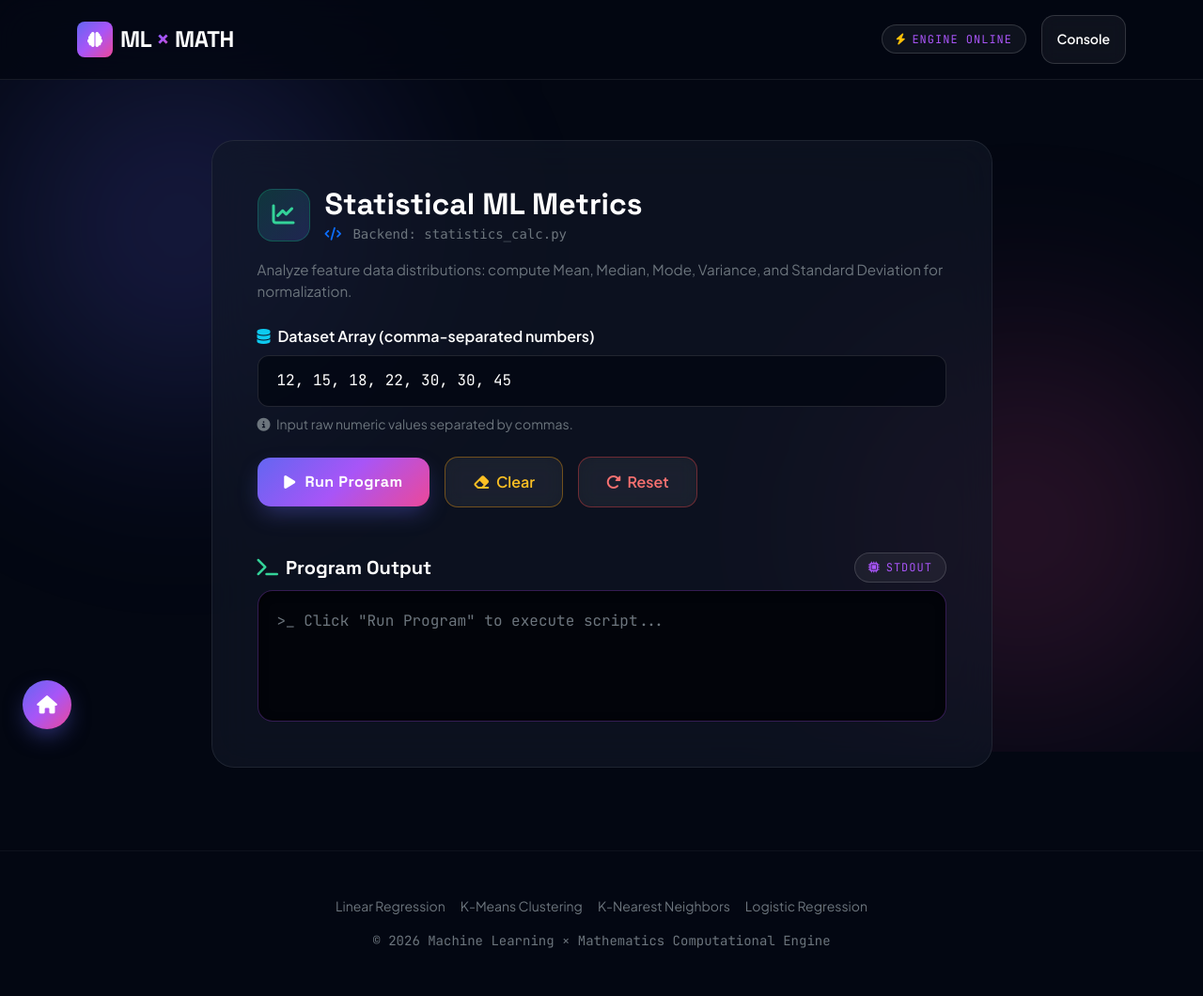
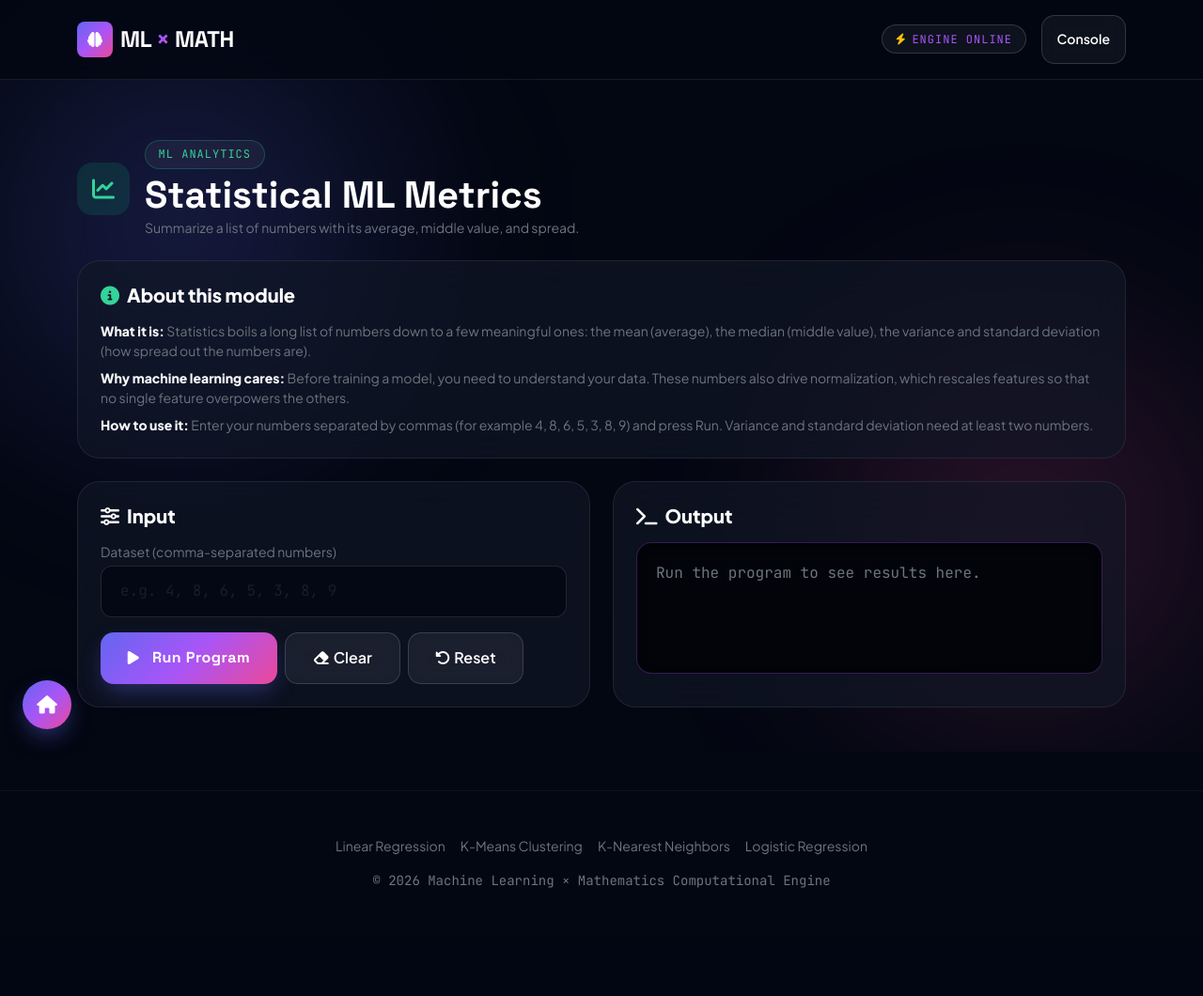
Before and after one commit to Anamolsnwr/ML_MATH_LAB, a Flask app: page /statistics in a window 1280 px wide. Shown: the whole page at 94% size. After the commit the page ends 945 px from the top, so only its background shows below. Run offline with Flask 3, Linux system fonts and the light colour scheme.

Commit message:
adding explanation feature in statistics module

```diff
--- a/templates/statistics.html
+++ b/templates/statistics.html
@@ -1,67 +1,131 @@
 {% extends 'base.html' %}
+{% block title %}Statistical ML Metrics — ML × MATH{% endblock %}
 
 {% block content %}
-<div class="row justify-content-center py-4">
-  <div class="col-lg-9">
-    <div class="fusion-node p-4 p-md-5">
+<section class="py-4">
+  <div class="d-flex align-items-center gap-3 mb-4">
+    <div class="p-3 rounded-4" style="background: rgba(16, 185, 129, 0.15); color: #34D399;">
+      <i class="fa-solid fa-chart-line fa-xl"></i>
+    </div>
+    <div>
+      <span class="fusion-badge" style="color: #34D399; border-color: rgba(16, 185, 129, 0.3);">ML ANALYTICS</span>
+      <h1 class="fw-bold text-white mb-0 mt-1" style="font-family: var(--font-display);">Statistical ML Metrics</h1>
+      <p class="text-secondary small mb-0">Summarize a list of numbers with its average, middle value, and spread.</p>
+    </div>
+  </div>
 
-      <!-- Title Block with Icon -->
-      <div class="d-flex align-items-center gap-3 mb-3">
-        <div class="p-3 rounded-4 d-flex align-items-center justify-content-center"
-             style="background: linear-gradient(135deg, rgba(16, 185, 129, 0.2), rgba(99, 102, 241, 0.2)); color: #34D399; width: 56px; height: 56px; border: 1px solid rgba(16, 185, 129, 0.3);">
-          <i class="fa-solid fa-chart-line fa-xl"></i>
+  <div class="fusion-node p-4 mb-4">
+    <h5 class="fw-bold text-white mb-3"><i class="fa-solid fa-circle-info me-2" style="color:#34D399;"></i>About this module</h5>
+    <p class="text-secondary small mb-2"><strong class="text-light">What it is:</strong> Statistics boils a long list of numbers down to a few meaningful ones: the mean (average), the median (middle value), the variance and standard deviation (how spread out the numbers are).</p>
+    <p class="text-secondary small mb-2"><strong class="text-light">Why machine learning cares:</strong> Before training a model, you need to understand your data. These numbers also drive normalization, which rescales features so that no single feature overpowers the others.</p>
+    <p class="text-secondary small mb-0"><strong class="text-light">How to use it:</strong> Enter your numbers separated by commas (for example 4, 8, 6, 5, 3, 8, 9) and press Run. Variance and standard deviation need at least two numbers.</p>
+  </div>
+
+  <div class="row g-4">
+    <div class="col-lg-6">
+      <div class="fusion-node p-4 h-100">
+        <h5 class="fw-bold text-white mb-3"><i class="fa-solid fa-sliders me-2"></i>Input</h5>
+        <div class="mb-3">
+          <label class="text-secondary small mb-1 d-block">Dataset (comma-separated numbers)</label>
+          <input type="text" class="form-control fusion-input" id="datasetInput" placeholder="e.g. 4, 8, 6, 5, 3, 8, 9">
         </div>
-        <div>
-          <h2 class="fw-bold text-white mb-0" style="font-family: var(--font-display);">Statistical ML Metrics</h2>
-          <span class="text-secondary small font-monospace"><i class="fa-solid fa-code me-1 text-primary"></i> Backend: statistics_calc.py</span>
+        <div class="d-flex flex-wrap gap-2 mt-3">
+          <button class="btn btn-fusion" id="runBtn"><i class="fa-solid fa-play me-1"></i>Run Program</button>
+          <button class="btn btn-fusion-secondary" id="clearBtn"><i class="fa-solid fa-eraser me-1"></i>Clear</button>
+          <button class="btn btn-fusion-secondary" id="resetBtn"><i class="fa-solid fa-rotate-left me-1"></i>Reset</button>
         </div>
       </div>
+    </div>
 
-      <!-- Description -->
-      <p class="text-secondary mb-4" style="font-size: 0.95rem;">
-        Analyze feature data distributions: compute Mean, Median, Mode, Variance, and Standard Deviation for normalization.
-      </p>
-
-      <!-- Input Form -->
-      <form id="stats-form" class="mb-4">
-        <div class="mb-3">
-          <label for="dataset-input" class="form-label text-white fw-semibold mb-2">
-            <i class="fa-solid fa-database me-2 text-info"></i>Dataset Array (comma-separated numbers)
-          </label>
-          <input type="text" id="dataset-input" class="form-control fusion-input" value="12, 15, 18, 22, 30, 30, 45" placeholder="e.g. 10, 20, 30, 40">
-          <div class="form-text text-secondary mt-2 small">
-            <i class="fa-solid fa-circle-info me-1"></i> Input raw numeric values separated by commas.
-          </div>
+    <div class="col-lg-6">
+      <div class="fusion-node p-4 h-100">
+        <h5 class="fw-bold text-white mb-3"><i class="fa-solid fa-terminal me-2"></i>Output</h5>
+        <div id="outputBox" class="output-box">
+          <p class="text-secondary mb-0">Run the program to see results here.</p>
         </div>
-
-        <!-- Action Buttons -->
-        <div class="d-flex flex-wrap align-items-center gap-3 mt-4">
-          <button type="submit" class="btn btn-fusion">
-            <i class="fa-solid fa-play"></i> Run Program
-          </button>
-          <button type="button" id="clear-btn" class="btn btn-fusion-secondary" style="border-color: rgba(245, 158, 11, 0.4); color: #FBBF24 !important;">
-            <i class="fa-solid fa-eraser me-1"></i> Clear
-          </button>
-          <button type="reset" class="btn btn-fusion-secondary" style="border-color: rgba(239, 68, 68, 0.4); color: #F87171 !important;">
-            <i class="fa-solid fa-rotate-right me-1"></i> Reset
-          </button>
+        <div id="explanationBox" class="mt-3 p-3 rounded-3 d-none" style="background: rgba(16,185,129,0.1); border: 1px solid rgba(16,185,129,0.3);">
+          <div class="small fw-bold mb-1" style="color:#34D399;"><i class="fa-solid fa-lightbulb me-1"></i>What this means</div>
+          <div id="explanationText" class="small text-light"></div>
         </div>
-      </form>
-
-      <!-- Terminal Output Header -->
-      <div class="d-flex align-items-center justify-content-between mb-2 mt-5">
-        <h5 class="fw-bold text-white mb-0" style="font-family: var(--font-display);">
-          <i class="fa-solid fa-terminal me-2" style="color: #34D399;"></i>Program Output
-        </h5>
-        <span class="fusion-badge"><i class="fa-solid fa-microchip"></i> STDOUT</span>
       </div>
-
-      <!-- Terminal Output Box -->
-      <div id="output-terminal" class="output-box">
-        <span class="text-secondary">&gt;_ Click "Run Program" to execute script...</span>
-      </div>
-
     </div>
   </div>
-</div>
+</section>
 {% endblock %}
+
+{% block extra_scripts %}
+<script>
+const PLACEHOLDER = 'Run the program to see results here.';
+
+function showToast(message, type) {
+  const toast = document.createElement('div');
+  toast.textContent = message;
+  toast.style.cssText = `position:fixed;bottom:20px;right:20px;z-index:2000;padding:12px 20px;
+    border-radius:10px;color:#fff;font-size:.9rem;font-weight:500;
+    background:${type === 'error' ? '#DC2626' : '#059669'};box-shadow:0 10px 30px rgba(0,0,0,.4);`;
+  document.body.appendChild(toast);
+  setTimeout(() => toast.remove(), 3000);
+}
+
+function setOutput(text) {
+  const box = document.getElementById('outputBox');
+  box.innerHTML = '';
+  const pre = document.createElement('pre');
+  pre.className = 'mb-0';
+  pre.style.cssText = 'color:#38BDF8;font-family:var(--font-mono);white-space:pre-wrap;';
+  pre.textContent = text;
+  box.appendChild(pre);
+}
+
+function showExplanation(text) {
+  document.getElementById('explanationText').textContent = text;
+  document.getElementById('explanationBox').classList.remove('d-none');
+}
+
+function hideExplanation() {
+  document.getElementById('explanationText').textContent = '';
+  document.getElementById('explanationBox').classList.add('d-none');
+}
+
+function clearOutput() {
+  document.getElementById('outputBox').innerHTML = '<p class="text-secondary mb-0">' + PLACEHOLDER + '</p>';
+  hideExplanation();
+}
+
+function resetAll() {
+  document.getElementById('datasetInput').value = '';
+  clearOutput();
+}
+
+async function runStatistics() {
+  const dataset = document.getElementById('datasetInput').value.trim();
+  if (!dataset) return showToast('Please enter some numbers.', 'error');
+
+  setOutput('Running…');
+  hideExplanation();
+
+  try {
+    const res = await fetch('/api/statistics', {
+      method: 'POST',
+      headers: {'Content-Type': 'application/json'},
+      body: JSON.stringify({dataset: dataset})
+    });
+    const data = await res.json();
+    if (data.status !== 'success') {
+      setOutput(data.message);
+      return showToast(data.message, 'error');
+    }
+    setOutput(data.output);
+    showExplanation(data.explanation);
+    showToast('Program executed successfully.', 'success');
+  } catch (e) {
+    setOutput('Could not reach the backend.');
+    showToast('Could not reach the backend.', 'error');
+  }
+}
+
+document.getElementById('runBtn').addEventListener('click', runStatistics);
+document.getElementById('clearBtn').addEventListener('click', clearOutput);
+document.getElementById('resetBtn').addEventListener('click', resetAll);
+</script>
+{% endblock %}
```
